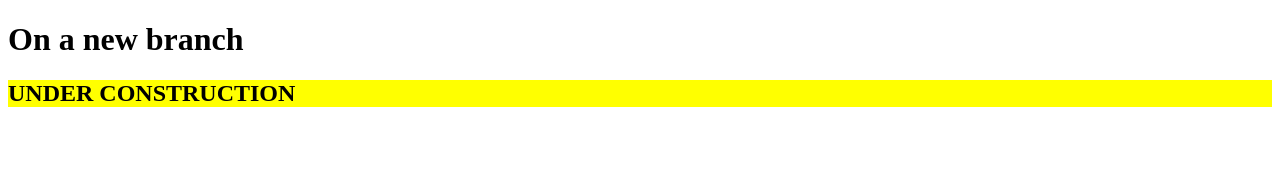
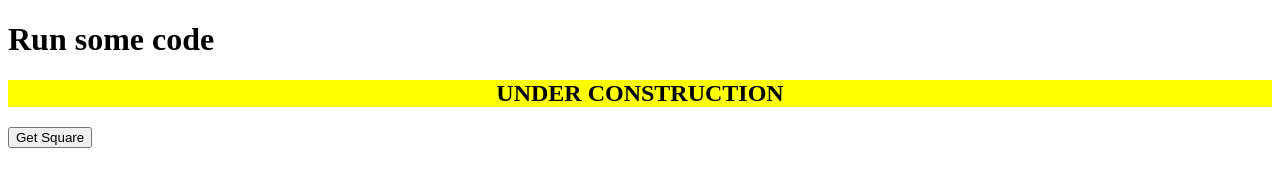
Before and after one commit to arthurjen/bcp-app, a plain HTML site: page index.html in a window 1280 px wide. Drawn offline with Linux system fonts and the light colour scheme.

Commit message:
functions

```diff
--- a/index.html
+++ b/index.html
@@ -7,13 +7,25 @@
     <style>
     h2 {
         background-color: yellow;
-        font-family: 'Times New Roman'
+        font-family: 'Times New Roman';
+        text-align: center;
 
     }
     </style>
 </head>
 <body>
-    <h1>On a new branch</h1>
+    <h1>Run some code</h1>
     <h2>UNDER CONSTRUCTION</h2>
+    <button onclick="getSquare()">Get Square</button>
+    <script>
+        function getSquare() {
+            var x = +prompt('a number?');
+            var square = x * x;
+            var cube = square * x;
+            console.log('square of', x, 'is', square);
+            console.log('cube of', x, 'is', cube);
+        }
+
+    </script>
 </body>
 </html>
```
